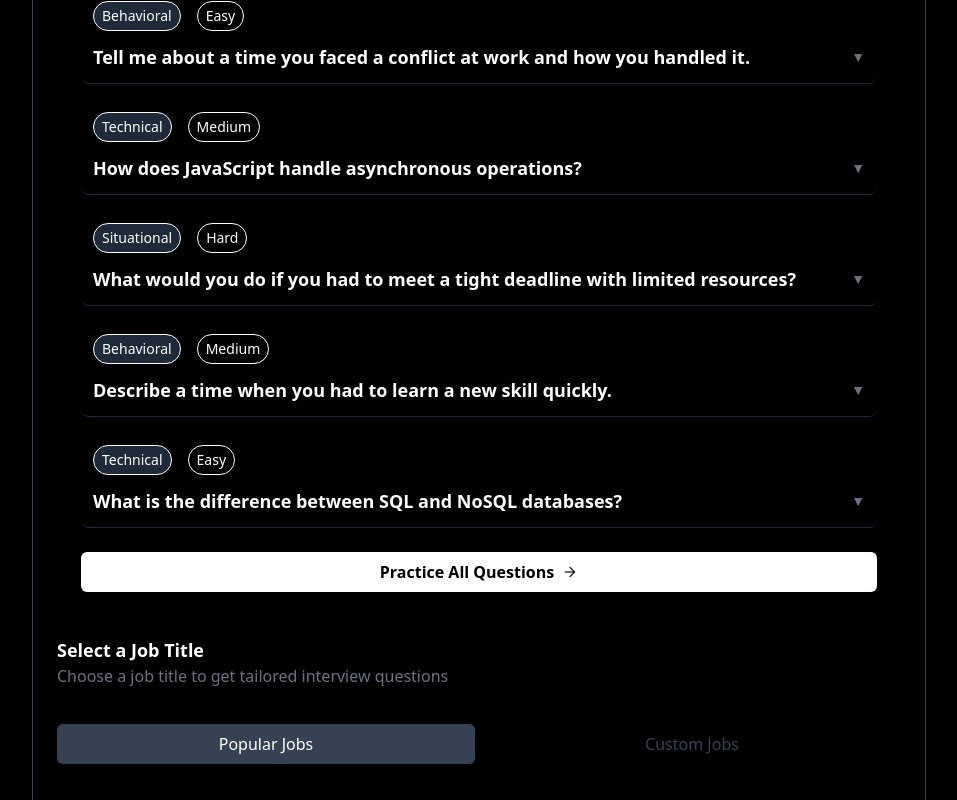
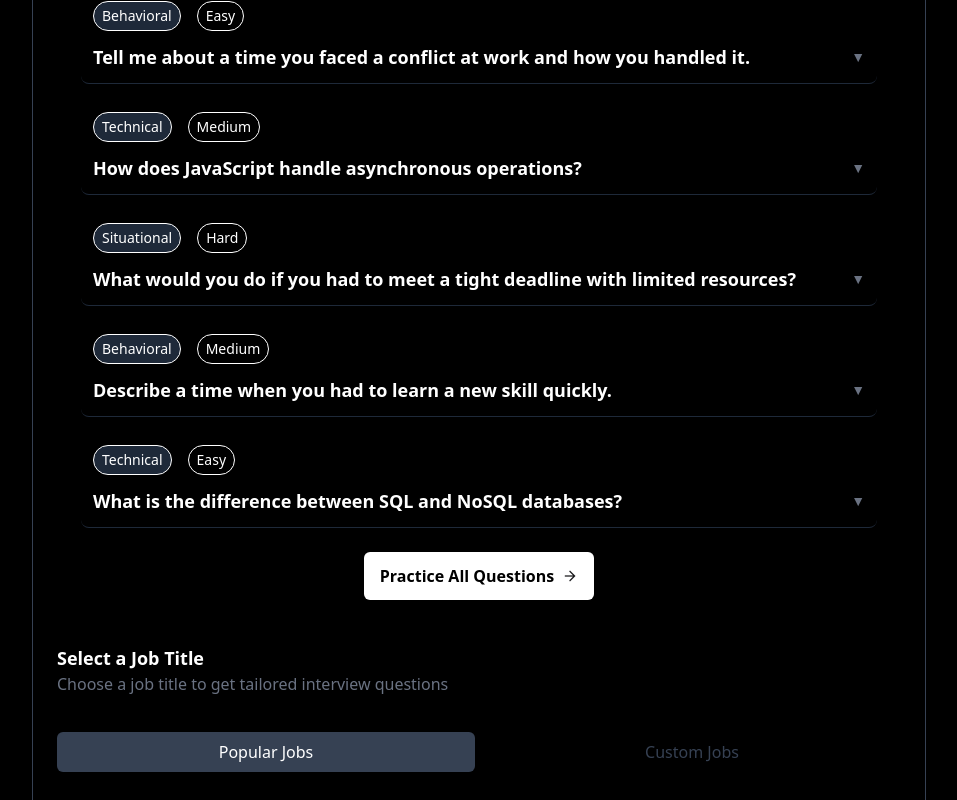
Before and after one commit to A-Moawad/AI-Interviewer-Front, a React (Vite) app: page /dashboard in a window 1280 px wide. Shown: the part 577-1377 px from the top of the page, without its empty margins (12-969 px from the left). Built offline with nearby package versions, Linux system fonts and the light colour scheme.

Commit message:
bug :update icon

```diff
--- a/src/pages/Dashboard/components/DropDownQuestion.jsx
+++ b/src/pages/Dashboard/components/DropDownQuestion.jsx
@@ -1,5 +1,7 @@
 import React, { useState } from "react";
 import { Link } from "react-router-dom";
+import { FaArrowRight } from "react-icons/fa";
+
 
 function DropDownQuestion({ question, answer, level, type }) {
   const [isOpen, setIsOpen] = useState(false);
@@ -51,10 +53,10 @@ function DropDownQuestion({ question, answer, level, type }) {
             {/* Practice Similar Link */}
             <Link
               to="/practice-similar"
-              className="flex gap-2 border border-gray-700 px-4 py-2"
+              className="flex  items-center gap-2 border border-gray-700 px-4 py-2"
             >
               <p>Practice Similar</p>
-              <img src="/right-arrow.png" alt="right arrow" />
+              <FaArrowRight  className="text-xs"/>
             </Link>
           </div>
         </div>
--- a/src/pages/Dashboard/components/InterviewQuestion.jsx
+++ b/src/pages/Dashboard/components/InterviewQuestion.jsx
@@ -1,12 +1,13 @@
 import React from "react";
 import { FiRefreshCcw } from "react-icons/fi";
+import { Link } from "react-router-dom";
 import { questionsList } from "../data";
 import DropDownQuestion from "./DropDownQuestion";
-import { Link } from "react-router-dom";
 
 function InterviewQuestion() {
   return (
     <div className="p-6 rounded-lg shadow-md text-white ">
+      <div>
         {/* Header Section */}
         <div className="flex flex-col sm:flex-row sm:justify-between items-start sm:items-center">
           <div>
@@ -40,11 +41,12 @@ function InterviewQuestion() {
             />
           ))}
         </div>
+      </div>
 
       {/* Practice All Questions Button */}
       <Link
         to="/practice-all"
-        className="mt-6 flex items-center justify-center gap-2 bg-white text-black py-2 px-4 rounded-md font-semibold hover:bg-gray-200 transition-all"
+        className="mt-6 mx-auto w-fit flex items-center justify-center gap-2 bg-white text-black py-3 px-4 rounded-md font-semibold hover:bg-gray-200 transition-all "
       >
         <p>Practice All Questions</p>
         <img src="/black-right-arrow.png" alt="black right arrow" />
```
Lines whose indentation alone changed are shown as unchanged.
